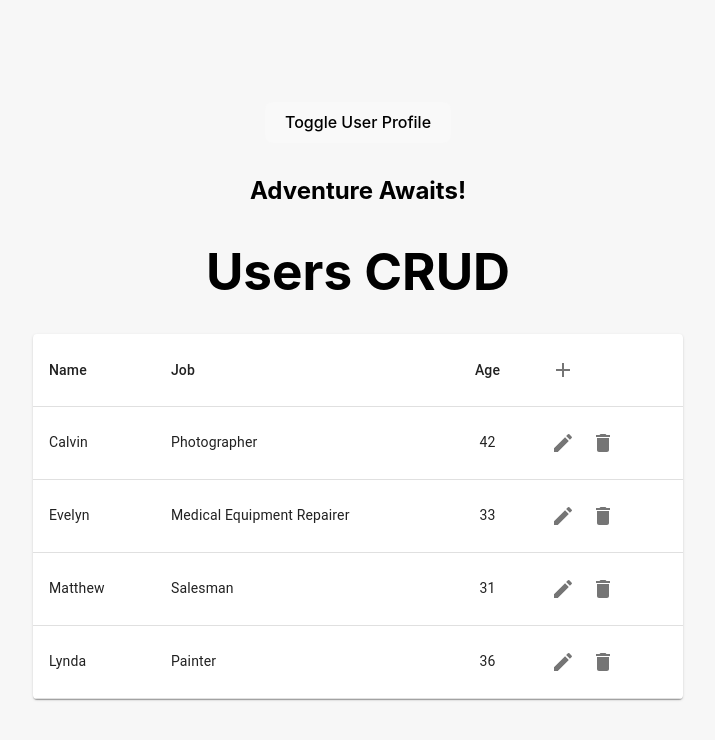
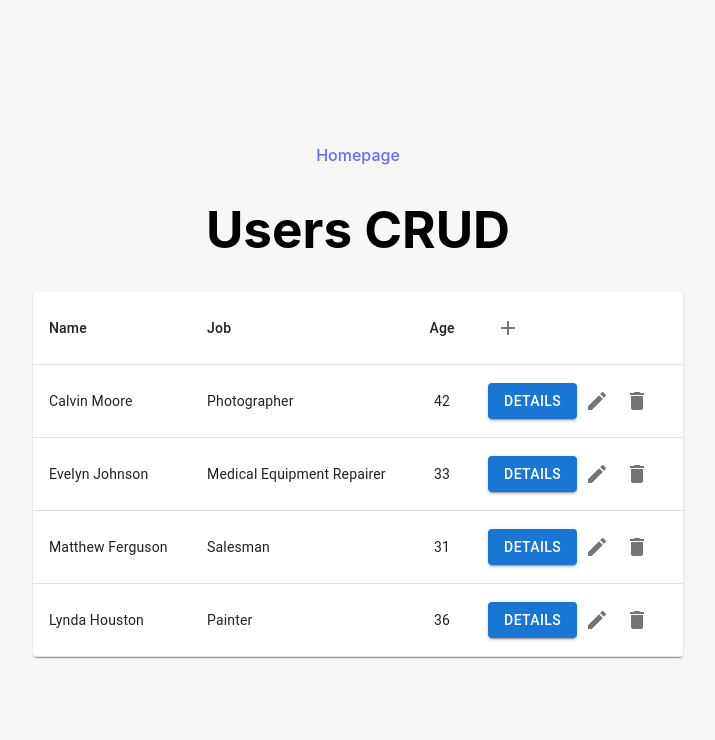
Before and after one commit to JesMarroquin/ReactMentorship, a React (Vite) app in the folder react-app/: page / in a window 1280 px wide. Shown: the top 740 px of the page, without its empty margins (282-997 px from the left). Built offline with nearby package versions, Linux system fonts and the light colour scheme.

Commit message:
ACT10 - mariel_c - Adding routing for user details

```diff
--- a/react-app/package.json
+++ b/react-app/package.json
@@ -11,7 +11,8 @@
   },
   "dependencies": {
     "react": "^18.2.0",
-    "react-dom": "^18.2.0"
+    "react-dom": "^18.2.0",
+    "react-router-dom": "^6.18.0"
   },
   "devDependencies": {
     "@types/react": "^18.2.15",
--- a/react-app/src/App.tsx
+++ b/react-app/src/App.tsx
@@ -2,6 +2,7 @@ import ProfileCard from './components/ProfileCard';
 import UsersList from './components/UsersList';
 import UserProfile from './interfaces/userProfile';
 import UsersProvider from './providers/usersProvider';
+import { Link, Routes, Route, Navigate } from "react-router-dom";
 import { useState } from 'react';
 import './App.css';
 
@@ -20,16 +21,25 @@ function App() {
 
   return (
     <>
-      <button style={{marginBottom: 10}} onClick={handleClick}>Toggle User Profile</button>
-      {isUserProfileVisible ? (
-        <ProfileCard name={userProfile.name} email={userProfile.email} phone={userProfile.phone} address={userProfile.address}/>
-      ) : (
-        <h2 style={{color: 'black'}}>Adventure Awaits!</h2>
-      )}
-      <UsersProvider>
-        <h1 style={{color: 'black'}}>Users CRUD</h1>
-        <UsersList></UsersList>
-      </UsersProvider>
+      <nav>
+        <Link to="/">Homepage</Link>
+      </nav>
+      <Routes>
+        <Route path="/" element={
+          <UsersProvider>
+            <UsersList/>
+          </UsersProvider>
+        }></Route>
+        <Route path="/userDetails/:userId" element={
+          <UsersProvider>
+            <ProfileCard/>
+          </UsersProvider>
+        }></Route>
+        <Route
+          path="/profileDetails/:id"
+          element={<Navigate to="/userDetails/:userId"></Navigate>}
+        ></Route>
+      </Routes>
     </>
   )
 }
--- a/react-app/src/components/ProfileCard.tsx
+++ b/react-app/src/components/ProfileCard.tsx
@@ -1,18 +1,24 @@
 import { Avatar, Paper, Typography } from '@mui/material';
-import UserProfile from '../interfaces/userProfile';
+import User from '../interfaces/user'
+import { useListUsersContext } from '../providers/usersProvider';
+import { useParams } from 'react-router-dom';
 
-function ProfileCard(props: UserProfile) {
+function ProfileCard() {
+  const currentParams: any = useParams();
+  const userList: User[] = useListUsersContext();
+  const currentUser: User = userList[currentParams.userId];
+
   return (
     <div style={{display:'flex', flexDirection:'column', alignItems:'center'}}>
-      <Avatar style={{width:130, height:130, marginBottom:25, backgroundColor:'grey'}}>
-        <Typography variant="h2" style={{textTransform:'uppercase'}}>{props.name ? (props.name).substring(0,2) : 'NA'}</Typography>
+      <Avatar src={currentUser.picture} style={{width:130, height:130, marginBottom:25, backgroundColor:'grey'}}>
+        <Typography variant="h2" style={{textTransform:'uppercase'}}>{currentUser.name ? (currentUser.name).substring(0,2) : 'NA'}</Typography>
       </Avatar>
-      <Typography variant="h4" style={{color:'black', marginBottom:15}}>{props.name}</Typography>
+      <Typography variant="h4" style={{color:'black', marginBottom:15}}>{currentUser.name}</Typography>
       <Paper style={{width:'100%', padding:30}}>
         <Typography variant="h5" style={{marginBottom:15}}>Information</Typography>
-        <Typography variant="h6">Email: {props.email}</Typography>
-        <Typography variant="h6">Phone: {props.phone}</Typography>
-        <Typography variant="h6">Address: {props.address}</Typography>
+        <Typography variant="h6">Email: {currentUser.email}</Typography>
+        <Typography variant="h6">Phone: {currentUser.phone}</Typography>
+        <Typography variant="h6">Address: {currentUser.address}</Typography>
       </Paper>
     </div>
   )
--- a/react-app/src/components/UsersList.tsx
+++ b/react-app/src/components/UsersList.tsx
@@ -1,3 +1,4 @@
+import Button from '@mui/material/Button';
 import Table from '@mui/material/Table';
 import TableBody from '@mui/material/TableBody';
 import TableCell from '@mui/material/TableCell';
@@ -11,11 +12,19 @@ import EditIcon from '@mui/icons-material/Edit';
 import DeleteIcon from '@mui/icons-material/Delete';
 import User from '../interfaces/user'
 import { useListUsersContext } from '../providers/usersProvider';
+import { useNavigate } from 'react-router-dom';
 
 function UsersList() {
+  const navigate: any = useNavigate();
   const userList: User[] = useListUsersContext();
 
+  const goToDetails = (userIndex: number) => {
+    navigate('/userDetails/' + userIndex);
+  }
+
   return (
+    <>
+      <h1 style={{color: 'black'}}>Users CRUD</h1>
       <TableContainer component={Paper}>
         <Table sx={{ minWidth: 650 }}>
           <TableHead>
@@ -35,6 +44,7 @@ function UsersList() {
                 <TableCell>{userItem.job}</TableCell>
                 <TableCell align="center">{userItem.age}</TableCell>
                 <TableCell>
+                  <Button onClick={() => goToDetails(index)} variant="contained">Details</Button>
                   <IconButton aria-label="edit"><EditIcon /></IconButton>
                   <IconButton aria-label="delete"><DeleteIcon /></IconButton>
                 </TableCell>
@@ -43,6 +53,7 @@ function UsersList() {
           </TableBody>
         </Table>
       </TableContainer>
+    </>
   );
 }
 
--- a/react-app/src/interfaces/user.ts
+++ b/react-app/src/interfaces/user.ts
@@ -4,4 +4,7 @@ export default interface User {
     job: string;
     age: number;
     isAvailable: boolean;
+    email?: string;
+    phone?: number;
+    address?: string;
 }
--- a/react-app/src/main.tsx
+++ b/react-app/src/main.tsx
@@ -1,10 +1,13 @@
 import React from 'react'
 import ReactDOM from 'react-dom/client'
 import App from './App.tsx'
+import { BrowserRouter } from "react-router-dom";
 import './index.css'
 
 ReactDOM.createRoot(document.getElementById('root')!).render(
   <React.StrictMode>
-    <App />
+    <BrowserRouter>
+      <App />
+    </BrowserRouter>
   </React.StrictMode>,
 )
--- a/react-app/src/providers/usersProvider.tsx
+++ b/react-app/src/providers/usersProvider.tsx
@@ -4,29 +4,41 @@ import { createContext, useContext, useState } from 'react';
 const UsersContext = createContext<any>(null);
 
 const userList: User[] = [{
-    name: 'Calvin',
+    name: 'Calvin Moore',
     picture: 'https://www.fakepersongenerator.com/Face/male/male1085773603546.jpg',
     job: 'Photographer',
     age: 42,
-    isAvailable: true
+    isAvailable: true,
+    email: 'email@company.co',
+    phone: 8881234567,
+    address: 'Highway Street #123'
   }, {
-    name: 'Evelyn',
+    name: 'Evelyn Johnson',
     picture: 'https://www.fakepersongenerator.com/Face/female/female20151024414430084.jpg',
     job: 'Medical Equipment Repairer',
     age: 33,
-    isAvailable: true
+    isAvailable: true,
+    email: 'email@company.co',
+    phone: 8881234567,
+    address: 'Highway Street #123'
   }, {
-    name: 'Matthew',
+    name: 'Matthew Ferguson',
     picture: 'https://www.fakepersongenerator.com/Face/male/male20161086589553802.jpg',
     job: 'Salesman',
     age: 31,
-    isAvailable: false
+    isAvailable: false,
+    email: 'email@company.co',
+    phone: 8881234567,
+    address: 'Highway Street #123'
   }, {
-    name: 'Lynda',
+    name: 'Lynda Houston',
     picture: 'https://www.fakepersongenerator.com/Face/female/female20161025163808777.jpg',
     job: 'Painter',
     age: 36,
-    isAvailable: true
+    isAvailable: true,
+    email: 'email@company.co',
+    phone: 8881234567,
+    address: 'Highway Street #123'
   }];
 
 const UsersProvider: any = ({children}) => {
```
Also changed, not shown: 1 other file (tests, documents, lock files or other folders). Lines whose indentation alone changed are shown as unchanged.
